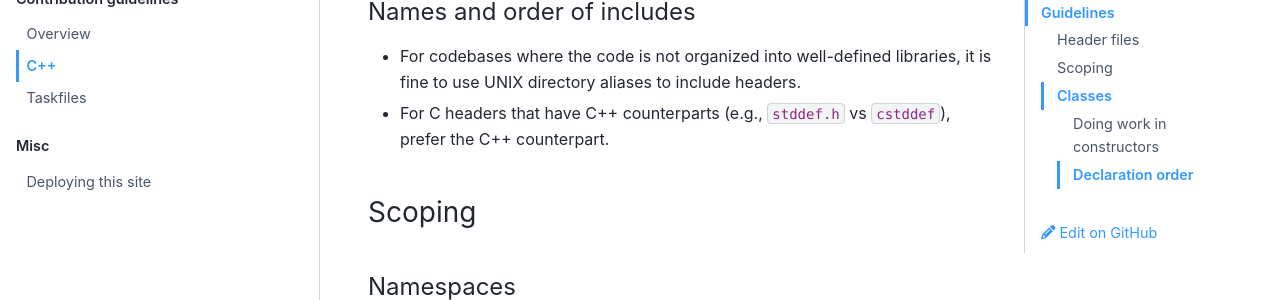
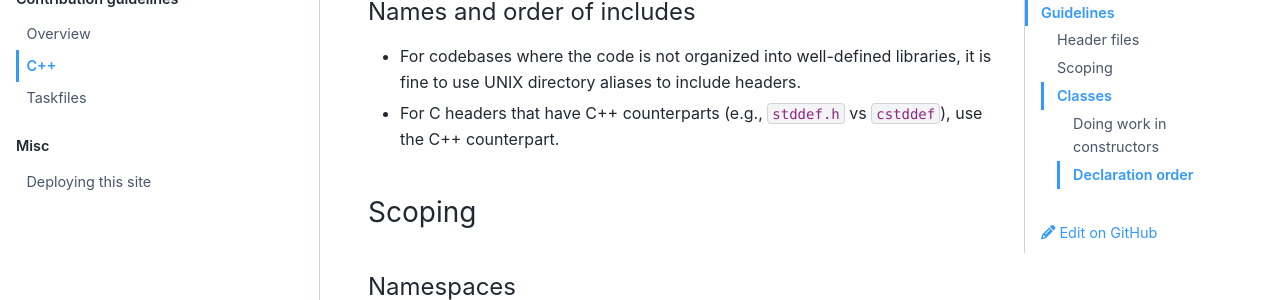
Before and after one commit to y-scope/yscope-docs, a Sphinx documentation site: the page built from docs/dev-guide/contrib-guides-cpp.md, in a window 1280 px wide and 900 px high, scrolled down 1440 px. Shown: the part 157-457 px from the top of the window. Built offline with Sphinx 7.4.7 and the PyData theme 0.15.4, drawn with Linux system fonts in a browser that asks for light colours.

Commit message:
Enforce the usage of C++ includes for C stdlib symbols.

```diff
--- a/docs/dev-guide/contrib-guides-cpp.md
+++ b/docs/dev-guide/contrib-guides-cpp.md
@@ -50,8 +50,7 @@
 
 * For codebases where the code is not organized into well-defined libraries, it is fine to use UNIX
   directory aliases to include headers.
-* For C headers that have C++ counterparts (e.g., `stddef.h` vs `cstddef`), prefer the C++
-  counterpart.
+* For C headers that have C++ counterparts (e.g., `stddef.h` vs `cstddef`), use the C++ counterpart.
 
 ### Scoping
 
```
